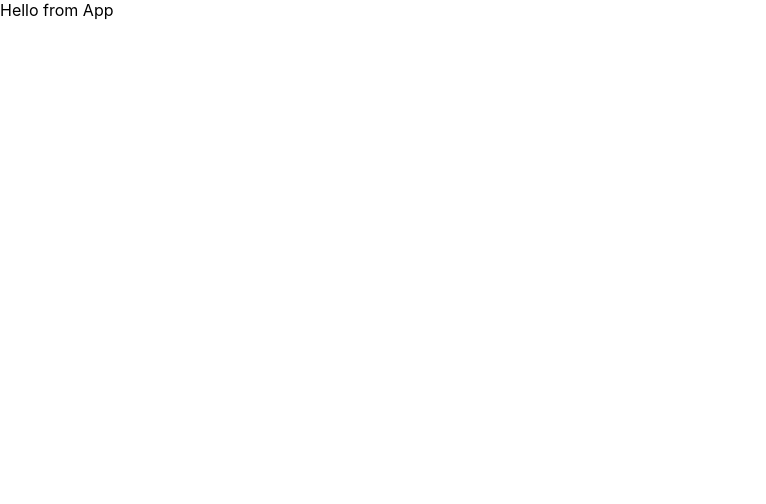
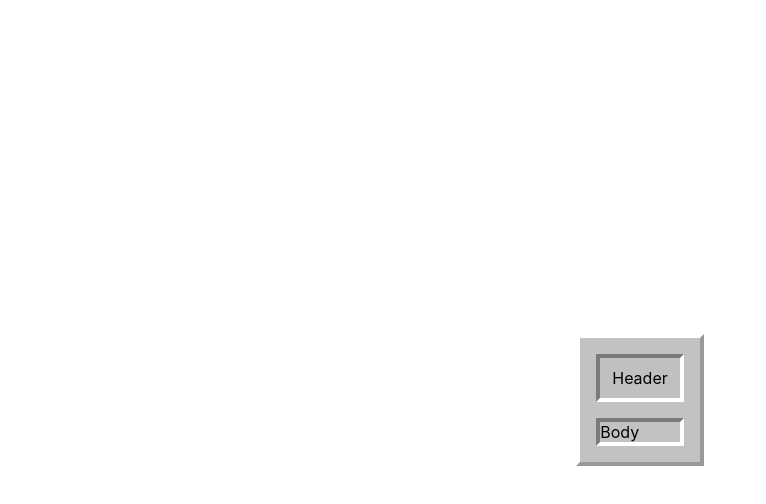
Before and after one commit to domison/retro-minesweeper, a React (Create React App) app: page / in a window 1280 px wide. Shown: the top 504 px of the page, without its empty margins (0-766 px from the left). Built offline with nearby package versions, Linux system fonts and the light colour scheme.

Commit message:
Adds jsx skeleton App>Header>Body and gives styling according to make it look similar to retro minesweeper

```diff
--- a/src/component/App/App.scss
+++ b/src/component/App/App.scss
@@ -1,2 +1,31 @@
 .App {
+  background: #c2c2c2;
+  padding: 16px;
+  border-width: 4px;
+  border-style: solid;
+  border-right-color: #999;
+  border-bottom-color: #999;
+  border-left-color: white;
+  border-top-color: white;
 }
+
+.Header {
+  background: #c0c0c0;
+  padding: 10px 12px;
+  border-width: 4px;
+  border-style: solid;
+  border-right-color: white;
+  border-bottom-color: white;
+  border-left-color: #7b7b7b;
+  border-top-color: #7b7b7b;
+}
+
+.Body {
+  margin-top: 16px;
+  border-width: 4px;
+  border-style: solid;
+  border-right-color: white;
+  border-bottom-color: white;
+  border-left-color: #7b7b7b;
+  border-top-color: #7b7b7b;
+}
--- a/src/component/App/index.tsx
+++ b/src/component/App/index.tsx
@@ -2,7 +2,12 @@ import React from 'react';
 import './App.scss';
 
 const App: React.FC = () => {
-  return <div className="App">Hello from App</div>;
+  return (
+    <div className="App">
+      <div className="Header">Header</div>
+      <div className="Body">Body</div>
+    </div>
+  );
 };
 
 export default App;
--- a/src/index.scss
+++ b/src/index.scss
@@ -1,3 +1,7 @@
+* {
+  box-sizing: border-box;
+}
+
 body {
   margin: 0;
   font-family: -apple-system, BlinkMacSystemFont, 'Segoe UI', 'Roboto', 'Oxygen',
@@ -5,6 +9,11 @@ body {
     sans-serif;
   -webkit-font-smoothing: antialiased;
   -moz-osx-font-smoothing: grayscale;
+
+  display: flex;
+  justify-content: center;
+  align-items: center;
+  height: 100vh;
 }
 
 code {
```
Also changed, not shown: 1 other file (tests, documents, lock files or other folders).
